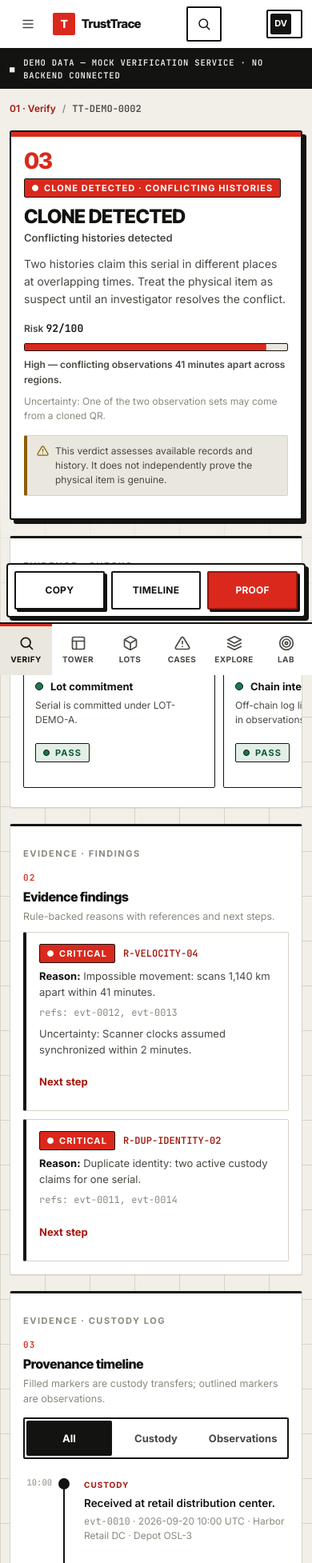
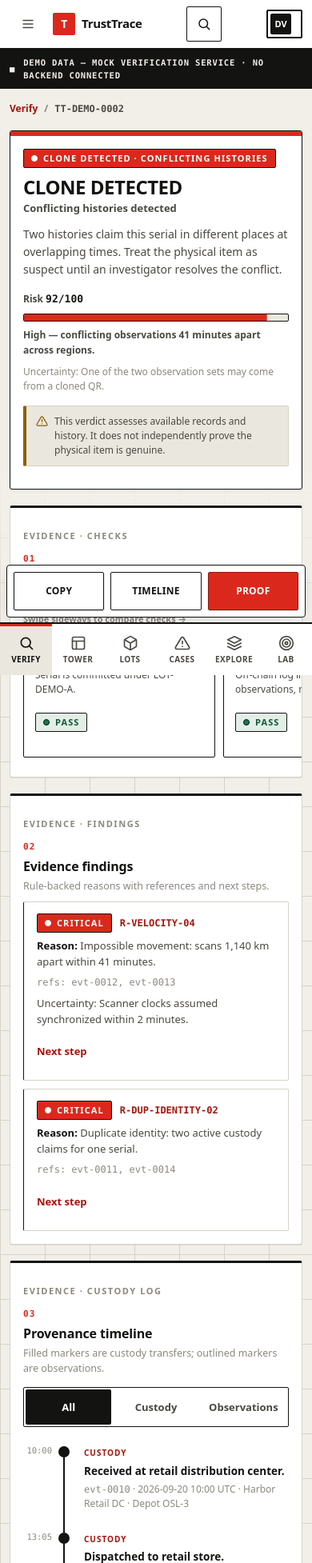
Before and after one commit to Ritesh1827/aletheia, a FastAPI app: page /verify/TT-DEMO-0002 in a window 390 px wide. Shown: the top 1954 px of the page at 80% size. Run offline with FastAPI, Linux system fonts and the light colour scheme; some libraries are stand-ins or nearby versions.

Commit message:
De-AI mobile UI: system fonts, strip numbered labels, thin borders and soft shadows

```diff
--- a/static/css/base.css
+++ b/static/css/base.css
@@ -151,16 +151,6 @@ a:hover { color: var(--accent); }
   top: 0;
   z-index: 20;
 }
-.topbar-index {
-  font-family: var(--font-display);
-  font-weight: 800;
-  font-size: 13px;
-  letter-spacing: 0.02em;
-  border: 2px solid var(--line-strong);
-  border-radius: 2px;
-  padding: 4px 8px;
-  flex: none;
-}
 .searchbar { display: flex; gap: 8px; flex: 1; max-width: 460px; }
 .searchbar input {
   flex: 1;
@@ -301,7 +291,6 @@ a:hover { color: var(--accent); }
   .content { padding: 20px 14px 60px; }
   .account .who { display: none; }
   .env-pill { display: none; }
-  .topbar-index { display: none; }
 }
 
 @media (prefers-reduced-motion: no-preference) {
--- a/static/css/components.css
+++ b/static/css/components.css
@@ -361,7 +361,6 @@
 .principle:first-child { border-left: 0; }
 .principle h4 { margin: 0 0 4px; font-family: var(--font-display); font-size: 14px; font-weight: 750; }
 .principle p { margin: 0; color: var(--text-secondary); font-size: 12.5px; line-height: 19px; }
-.principle .p-index { font-family: var(--font-mono); font-size: 11px; color: var(--accent); font-weight: 600; }
 
 .action-row { display: flex; gap: 10px; flex-wrap: wrap; margin-top: 16px; }
 .rail .action-row { flex-direction: column; align-items: stretch; margin-top: 0; }
--- a/static/css/mobile.css
+++ b/static/css/mobile.css
@@ -275,6 +275,24 @@
   .blast-card { padding: 10px 12px; }
   .blast-card .btn { min-height: 44px; margin-top: 6px; }
   .lot-list li, .check-list li { font-size: 13.5px; }
+
+  /* de-boxed: thin borders, soft shadows, no hard offsets or giant numerals */
+  .decision-index { display: none; }
+  .decision { border-width: 1px; box-shadow: 0 1px 3px rgba(19, 19, 17, 0.12); }
+  .decision-body { padding: 16px; }
+  .btn.primary, .btn.secondary, .btn.outline, .btn.danger { border-width: 1px; }
+  .btn.primary, .btn.secondary { box-shadow: 0 1px 2px rgba(19, 19, 17, 0.18); }
+  .btn.primary:active, .btn.secondary:active { box-shadow: none; }
+  .cmd-search { border-width: 1px; box-shadow: 0 1px 3px rgba(19, 19, 17, 0.12); }
+  .check, .finding, .scenario, .vs-card, .hashrow, .scan-card, .verify-dock,
+  .badge, .chip, .stat-pill, .seg-group, .icon-btn, .metric-grid, .table-wrap { border-width: 1px; }
+  .scan-card, .verify-dock { box-shadow: 0 6px 18px -8px rgba(19, 19, 17, 0.35); }
+  table.queue tbody tr { border-width: 1px; box-shadow: 0 1px 2px rgba(19, 19, 17, 0.12); }
+  .metric, .principle { border-width: 0; border-top: 1px solid var(--line); }
+  .metric:nth-child(odd) { border-right: 1px solid var(--line-strong); }
+  .principle { border-left: 0; }
+  .metric:first-child, .principle:first-child { border-top: 0; }
+  .queue-filters select, .searchbar--mobile input { border-width: 1px; }
 }
 
 @media (min-width: 901px) {
--- a/static/css/tokens.css
+++ b/static/css/tokens.css
@@ -19,9 +19,9 @@
   --signal-watch: #8a6100;
   --signal-critical: #c81e1e;
   --signal-info: #1d64b0;
-  --font-sans: "Inter", system-ui, -apple-system, "Segoe UI", sans-serif;
-  --font-display: "Inter Tight", "Inter", system-ui, sans-serif;
-  --font-mono: "JetBrains Mono", ui-monospace, SFMono-Regular, Menlo, monospace;
+  --font-sans: system-ui, -apple-system, "Segoe UI", Roboto, "Helvetica Neue", Arial, sans-serif;
+  --font-display: system-ui, -apple-system, "Segoe UI", Roboto, "Helvetica Neue", Arial, sans-serif;
+  --font-mono: ui-monospace, SFMono-Regular, Menlo, Consolas, monospace;
   --radius-panel: 3px;
   --radius-control: 2px;
   --sidebar-w: 248px;
--- a/templates/layouts/base.html
+++ b/templates/layouts/base.html
@@ -5,9 +5,6 @@
   <meta name="viewport" content="width=device-width, initial-scale=1, viewport-fit=cover" />
   <meta name="theme-color" content="#131311" />
   <title>{% block title %}TrustTrace · Verification Desk{% endblock %}</title>
-  <link rel="preconnect" href="https://fonts.googleapis.com" />
-  <link rel="preconnect" href="https://fonts.gstatic.com" crossorigin />
-  <link href="https://fonts.googleapis.com/css2?family=Inter:wght@400;600;700&family=Inter+Tight:wght@700;750;800&family=JetBrains+Mono:wght@400;600&display=swap" rel="stylesheet" />
   <link rel="stylesheet" href="/static/css/tokens.css" />
   <link rel="stylesheet" href="/static/css/base.css" />
   <link rel="stylesheet" href="/static/css/components.css" />
@@ -34,7 +31,7 @@
       </button>
     </div>
     <nav class="nav" aria-label="Sections">
-      <div class="eyebrow nav-group">01 — Operate</div>
+      <div class="eyebrow nav-group">Operate</div>
       <a class="nav-item {% if active == 'overview' %}active{% endif %}" href="/overview" {% if active == 'overview' %}aria-current="page"{% endif %}>
         <svg viewBox="0 0 24 24" fill="none" stroke="currentColor" stroke-width="2" stroke-linecap="round" stroke-linejoin="round"><rect x="3" y="3" width="18" height="18" rx="2"/><path d="M3 9h18M9 21V9"/></svg>
         Control Tower
@@ -51,7 +48,7 @@
         <svg viewBox="0 0 24 24" fill="none" stroke="currentColor" stroke-width="2" stroke-linecap="round" stroke-linejoin="round"><path d="M21 8a2 2 0 0 0-1-1.73l-7-4a2 2 0 0 0-2 0l-7 4A2 2 0 0 0 3 8v8a2 2 0 0 0 1 1.73l7 4a2 2 0 0 0 2 0l7-4A2 2 0 0 0 21 16Z"/><path d="m3.3 7 8.7 5 8.7-5M12 22V12"/></svg>
         Lots &amp; Recall
       </a>
-      <div class="eyebrow nav-group">02 — Evidence</div>
+      <div class="eyebrow nav-group">Evidence</div>
       <a class="nav-item {% if active == 'explorer' %}active{% endif %}" href="/explorer" {% if active == 'explorer' %}aria-current="page"{% endif %}>
         <svg viewBox="0 0 24 24" fill="none" stroke="currentColor" stroke-width="2" stroke-linecap="round" stroke-linejoin="round"><path d="M12 2 2 7l10 5 10-5-10-5ZM2 17l10 5 10-5M2 12l10 5 10-5"/></svg>
         Block Explorer
@@ -60,7 +57,7 @@
         <svg viewBox="0 0 24 24" fill="none" stroke="currentColor" stroke-width="2" stroke-linecap="round" stroke-linejoin="round"><circle cx="12" cy="12" r="10"/><circle cx="12" cy="12" r="6"/><circle cx="12" cy="12" r="2"/></svg>
         Red-Team Lab
       </a>
-      <div class="eyebrow nav-group">03 — Govern</div>
+      <div class="eyebrow nav-group">Govern</div>
       <span class="nav-item disabled" title="Milestone 4">
         <svg viewBox="0 0 24 24" fill="none" stroke="currentColor" stroke-width="2" stroke-linecap="round" stroke-linejoin="round"><rect x="3" y="11" width="18" height="18" rx="2"/><path d="M7 11V7a5 5 0 0 1 10 0v4"/></svg>
         Access Control <span class="nav-tag">M4</span>
@@ -84,7 +81,6 @@
       <a class="brand-mini" href="/verify" aria-label="TrustTrace home">
         <span class="brand-mark" aria-hidden="true">T</span><span>TrustTrace</span>
       </a>
-      <span class="topbar-index">TT / 01</span>
       <form class="searchbar searchbar--desktop" action="/verify" method="get" role="search">
         <input name="q" type="search" placeholder="Search serial — try TT-DEMO-0001" aria-label="Global serial search" value="{{ q if q is defined else '' }}" />
         <button class="btn secondary" type="submit">Search</button>
--- a/templates/pages/explorer.html
+++ b/templates/pages/explorer.html
@@ -3,7 +3,7 @@
 {% block title %}Provenance Explorer · TrustTrace{% endblock %}
 {% block content %}
 <header class="page-head reveal">
-  <p class="eyebrow">04 · Provenance Explorer</p>
+  <p class="eyebrow">Provenance Explorer</p>
 </header>
 
 {% if load_error %}
--- a/templates/pages/explorer_address.html
+++ b/templates/pages/explorer_address.html
@@ -2,7 +2,7 @@
 {% block title %}Address · Explorer · TrustTrace{% endblock %}
 {% block content %}
 <nav class="crumbs reveal" aria-label="Breadcrumb">
-  <a href="/explorer">04 · Explorer</a><span aria-hidden="true">/</span><span>address</span><span aria-hidden="true">/</span><span class="mono">{{ info.address[:14] }}…</span>
+  <a href="/explorer">Explorer</a><span aria-hidden="true">/</span><span>address</span><span aria-hidden="true">/</span><span class="mono">{{ info.address[:14] }}…</span>
 </nav>
 
 <section class="decision neutral reveal reveal-1" aria-label="Address summary">
--- a/templates/pages/explorer_block.html
+++ b/templates/pages/explorer_block.html
@@ -2,7 +2,7 @@
 {% block title %}Block {{ block.height }} · Explorer · TrustTrace{% endblock %}
 {% block content %}
 <nav class="crumbs reveal" aria-label="Breadcrumb">
-  <a href="/explorer">04 · Explorer</a><span aria-hidden="true">/</span><span>block</span><span aria-hidden="true">/</span><span class="mono">{{ block.height }}</span>
+  <a href="/explorer">Explorer</a><span aria-hidden="true">/</span><span>block</span><span aria-hidden="true">/</span><span class="mono">{{ block.height }}</span>
 </nav>
 
 <section class="decision neutral reveal reveal-1" aria-label="Block summary">
--- a/templates/pages/explorer_search.html
+++ b/templates/pages/explorer_search.html
@@ -2,7 +2,7 @@
 {% block title %}Explorer search · TrustTrace{% endblock %}
 {% block content %}
 <nav class="crumbs reveal" aria-label="Breadcrumb">
-  <a href="/explorer">04 · Explorer</a><span aria-hidden="true">/</span><span>search</span>
+  <a href="/explorer">Explorer</a><span aria-hidden="true">/</span><span>search</span>
 </nav>
 
 <section class="panel hero reveal reveal-1" aria-label="Explorer search">
--- a/templates/pages/explorer_tx.html
+++ b/templates/pages/explorer_tx.html
@@ -4,7 +4,7 @@
 {% block title %}Transaction · Explorer · TrustTrace{% endblock %}
 {% block content %}
 <nav class="crumbs reveal" aria-label="Breadcrumb">
-  <a href="/explorer">04 · Explorer</a><span aria-hidden="true">/</span><span>tx</span><span aria-hidden="true">/</span><span class="mono">{{ tx.tx_hash[:14] }}…</span>
+  <a href="/explorer">Explorer</a><span aria-hidden="true">/</span><span>tx</span><span aria-hidden="true">/</span><span class="mono">{{ tx.tx_hash[:14] }}…</span>
 </nav>
 
 {% if flash %}
--- a/templates/pages/incident_detail.html
+++ b/templates/pages/incident_detail.html
@@ -3,7 +3,7 @@
 {% block title %}{{ d.id }} · Incident · TrustTrace{% endblock %}
 {% block content %}
 <nav class="crumbs reveal" aria-label="Breadcrumb">
-  <a href="/incidents">03 · Incidents</a><span aria-hidden="true">/</span><span class="mono">{{ d.id }}</span>
+  <a href="/incidents">Incidents</a><span aria-hidden="true">/</span><span class="mono">{{ d.id }}</span>
 </nav>
 
 {% if flash %}
--- a/templates/pages/incidents.html
+++ b/templates/pages/incidents.html
@@ -3,7 +3,7 @@
 {% block title %}Incidents · TrustTrace{% endblock %}
 {% block content %}
 <header class="page-head reveal">
-  <p class="eyebrow">03 · Incident queue</p>
+  <p class="eyebrow">Incident queue</p>
 </header>
 
 {% if load_error %}
--- a/templates/pages/lot_blast.html
+++ b/templates/pages/lot_blast.html
@@ -16,7 +16,7 @@
 {%- endmacro %}
 {% block content %}
 <nav class="crumbs reveal" aria-label="Breadcrumb">
-  <a href="/lots">06 · Lots</a><span aria-hidden="true">/</span><a href="/lots/{{ lot.lot_id }}" class="mono">{{ lot.lot_id }}</a><span aria-hidden="true">/</span><span>blast-radius</span>
+  <a href="/lots">Lots</a><span aria-hidden="true">/</span><a href="/lots/{{ lot.lot_id }}" class="mono">{{ lot.lot_id }}</a><span aria-hidden="true">/</span><span>blast-radius</span>
 </nav>
 
 <section class="decision {% if blast.completeness == 'unknown' %}neutral{% elif blast.completeness == 'partial' %}watch{% else %}good{% endif %} reveal reveal-1" aria-label="Blast radius summary">
--- a/templates/pages/lot_detail.html
+++ b/templates/pages/lot_detail.html
@@ -2,7 +2,7 @@
 {% block title %}{{ lot.lot_id }} · Lot · TrustTrace{% endblock %}
 {% block content %}
 <nav class="crumbs reveal" aria-label="Breadcrumb">
-  <a href="/lots">06 · Lots</a><span aria-hidden="true">/</span><span class="mono">{{ lot.lot_id }}</span>
+  <a href="/lots">Lots</a><span aria-hidden="true">/</span><span class="mono">{{ lot.lot_id }}</span>
 </nav>
 
 {% if flash %}
--- a/templates/pages/lots.html
+++ b/templates/pages/lots.html
@@ -2,7 +2,7 @@
 {% block title %}Lots & Recall · TrustTrace{% endblock %}
 {% block content %}
 <header class="page-head reveal">
-  <p class="eyebrow">06 · Lots &amp; Recall</p>
+  <p class="eyebrow">Lots &amp; Recall</p>
 </header>
 
 {% if load_error %}
--- a/templates/pages/overview.html
+++ b/templates/pages/overview.html
@@ -3,7 +3,7 @@
 {% block title %}Control Tower · TrustTrace{% endblock %}
 {% block content %}
 <header class="page-head reveal">
-  <p class="eyebrow">02 · Control Tower</p>
+  <p class="eyebrow">Control Tower</p>
 </header>
 
 {% if load_error %}
--- a/templates/pages/redteam.html
+++ b/templates/pages/redteam.html
@@ -2,7 +2,7 @@
 {% block title %}Red-Team Lab · TrustTrace{% endblock %}
 {% block content %}
 <header class="page-head reveal">
-  <p class="eyebrow">05 · Red-Team Lab</p>
+  <p class="eyebrow">Red-Team Lab</p>
 </header>
 
 {% if forbidden %}
--- a/templates/pages/redteam_result.html
+++ b/templates/pages/redteam_result.html
@@ -2,7 +2,7 @@
 {% block title %}{{ meta.name }} · Red-Team Lab · TrustTrace{% endblock %}
 {% block content %}
 <nav class="crumbs reveal" aria-label="Breadcrumb">
-  <a href="/red-team">05 · Red-Team Lab</a><span aria-hidden="true">/</span><span class="mono">{{ meta.id }}</span>
+  <a href="/red-team">Red-Team Lab</a><span aria-hidden="true">/</span><span class="mono">{{ meta.id }}</span>
 </nav>
 
 <section class="panel hero reveal reveal-1" aria-label="{{ meta.name }}">
--- a/templates/pages/verify_detail.html
+++ b/templates/pages/verify_detail.html
@@ -4,7 +4,7 @@
 {% block title %}{{ v.serial }} · Verify · TrustTrace{% endblock %}
 {% block content %}
 <nav class="crumbs reveal" aria-label="Breadcrumb">
-  <a href="/verify">01 · Verify</a><span aria-hidden="true">/</span><span class="mono">{{ v.serial }}</span>
+  <a href="/verify">Verify</a><span aria-hidden="true">/</span><span class="mono">{{ v.serial }}</span>
 </nav>
 
 {% set tone = 'good' if v.verdict == 'VERIFIED' else ('watch' if v.verdict == 'SUSPICIOUS' else ('critical' if v.verdict in ['CLONE_DETECTED','TAMPERED','RECALLED'] else 'neutral')) %}
--- a/templates/pages/verify_search.html
+++ b/templates/pages/verify_search.html
@@ -5,7 +5,7 @@
 {% endblock %}
 {% block content %}
 <header class="page-head reveal">
-  <p class="eyebrow">01 · Serial verification</p>
+  <p class="eyebrow">Serial verification</p>
 </header>
 
 {% if not_found %}
@@ -89,17 +89,14 @@
   <p class="hint">Three rules. No fine print.</p>
   <div class="principles">
     <div class="principle">
-      <span class="p-index">/ 01</span>
       <h4>Verified means consistent</h4>
       <p>Available history checks passed. It does not independently prove the physical item is genuine.</p>
     </div>
     <div class="principle">
-      <span class="p-index">/ 02</span>
       <h4>Conflicts show evidence</h4>
       <p>Critical verdicts always name the rules, reference the events, and state the next step.</p>
     </div>
     <div class="principle">
-      <span class="p-index">/ 03</span>
       <h4>Failures are honest</h4>
       <p>An unavailable service is an error with a retry — never an empty all-clear.</p>
     </div>
```
